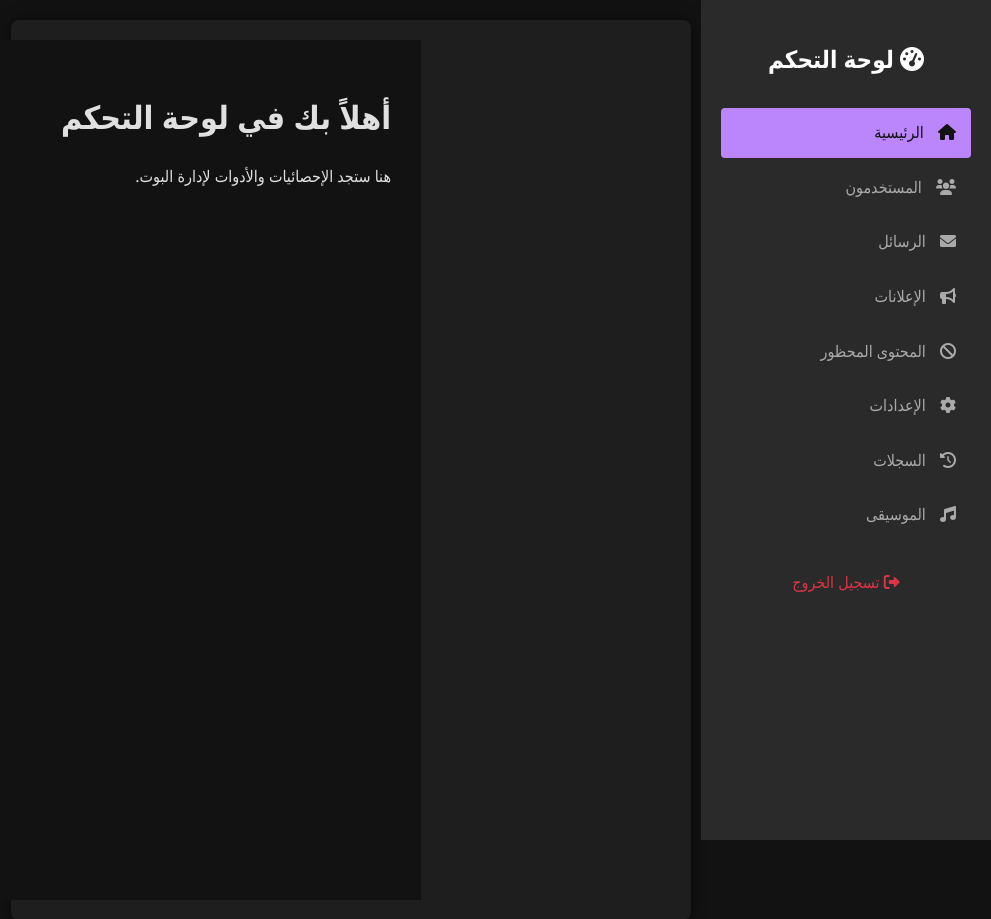
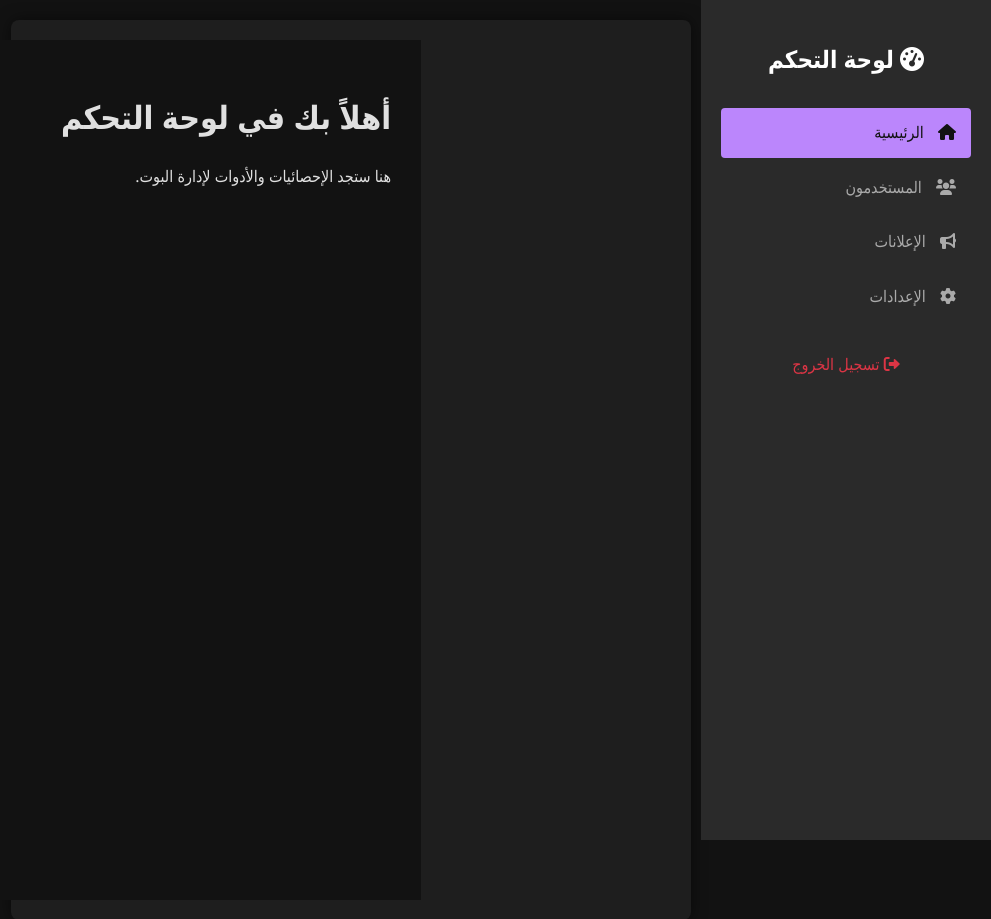
Before and after one commit to HJKL1020/my, a Flask app: page /admin/dashboard in a window 1280 px wide. Shown: the top 919 px of the page, without its empty margins (289-1280 px from the left). Run offline with Flask 3, Linux system fonts and the light colour scheme; a user stored in the database is signed in; tables that the repository leaves empty hold one stand-in row (values such as "Sample post"); parts of the project's set-up code (start-up, migrations or seed data) failed here and were passed over.

Commit message:
Update dashboard.html

```diff
--- a/app/templates/admin/dashboard.html
+++ b/app/templates/admin/dashboard.html
@@ -83,14 +83,10 @@
 <aside class="sidebar">
     <h2><i class="fas fa-tachometer-alt"></i> لوحة التحكم</h2>
     <ul>
-        <li><a href="{{ url_for("admin.dashboard") }}" class="active"><i class="fas fa-home"></i> الرئيسية</a></li>
-        <li><a href="#"><i class="fas fa-users"></i> المستخدمون</a></li>
-        <li><a href="#"><i class="fas fa-envelope"></i> الرسائل</a></li>
-        <li><a href="#"><i class="fas fa-bullhorn"></i> الإعلانات</a></li>
-        <li><a href="#"><i class="fas fa-ban"></i> المحتوى المحظور</a></li>
-        <li><a href="#"><i class="fas fa-cog"></i> الإعدادات</a></li>
-        <li><a href="#"><i class="fas fa-history"></i> السجلات</a></li>
-        <li><a href="#"><i class="fas fa-music"></i> الموسيقى</a></li>
+        <li><a href="{{ url_for('admin.dashboard') }}" class="active"><i class="fas fa-home"></i> الرئيسية</a></li>
+        <li><a href="{{ url_for('admin.users_list') }}"><i class="fas fa-users"></i> المستخدمون</a></li>
+        <li><a href="{{ url_for('admin.broadcast') }}"><i class="fas fa-bullhorn"></i> الإعلانات</a></li>
+        <li><a href="{{ url_for('admin.settings') }}"><i class="fas fa-cog"></i> الإعدادات</a></li>
         <!-- Add other links as needed -->
     </ul>
     <div class="logout-link">
```
